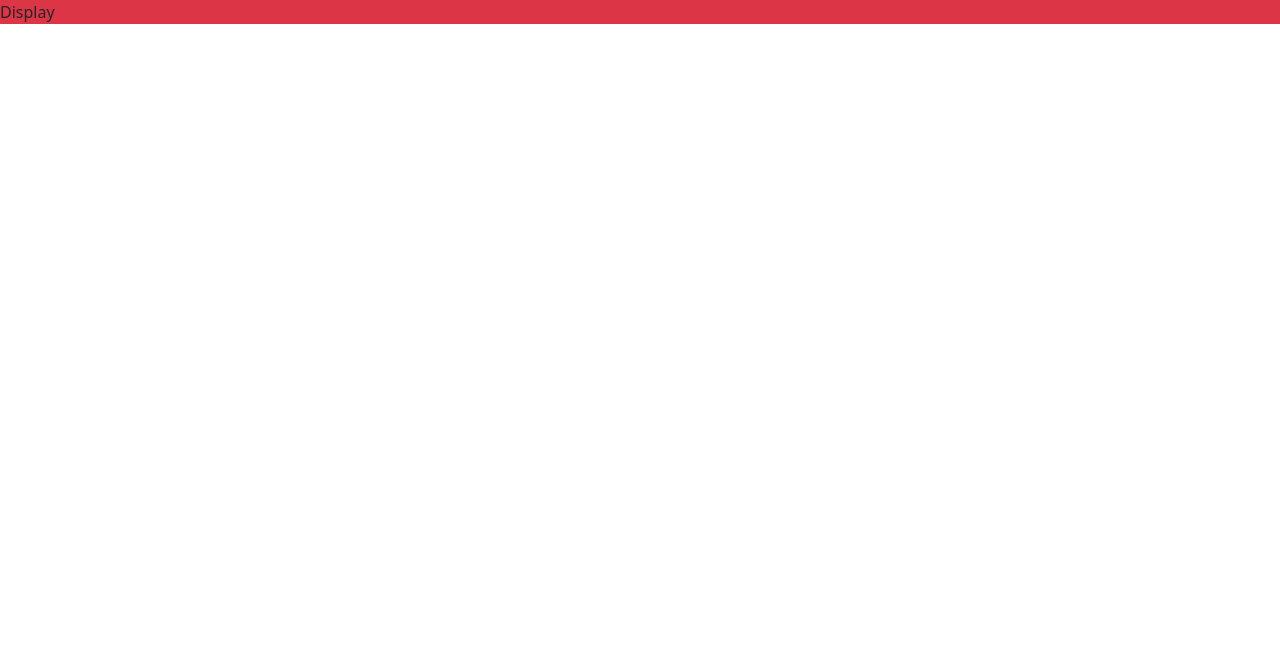
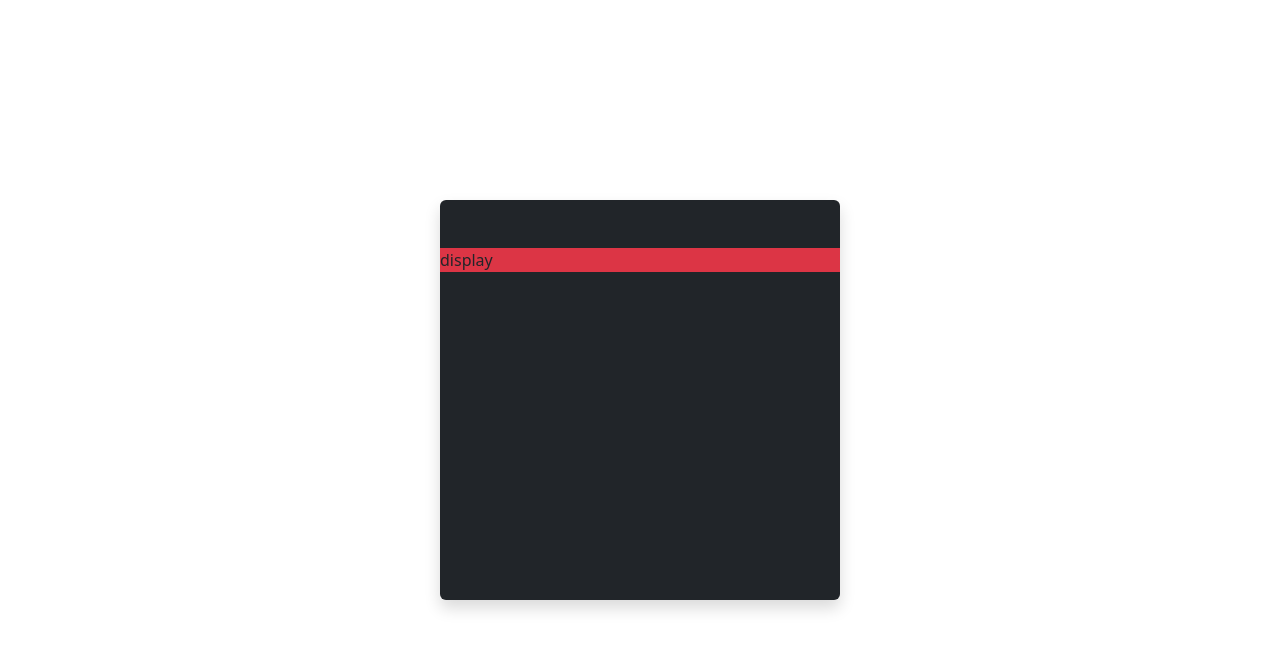
Before and after one commit to imama-ansari14/CodeAlpha_Projects, a plain HTML site: page Calculator/index.html in a window 1280 px wide. Drawn offline with Linux system fonts and the light colour scheme.

Commit message:
Making UI of Calculator

```diff
--- a/Calculator/index.html
+++ b/Calculator/index.html
@@ -12,19 +12,39 @@
 </head>
 
 <body>
-<section class="d-flex justify-content-center align-items-center">
 
-    <div  class="display col-md-12 bg-danger">Display
+ <section class="d-flex justify-content-center align-items-center min-vh-100">
 
-    </div>
+    <div class="calculator bg-dark rounded shadow py-5">
+       <!-- Screen UI -->
+<div class="bg-danger d-flex justify-content-start align-items-start">display</div>
 
-    <div class="btns">
 
     </div>
 
 
 
+
     </section>
+
+
+    <!-- CHATGPT CODE  -->
+<!-- <body class="bg-dark d-flex justify-content-center align-items-center min-vh-100">
+
+    <section class="calculator bg-light rounded shadow p-3">
+        <div class="display bg-danger text-white text-center mb-3 p-2 rounded">Display</div>
+        <div class="btns">
+            <!-- Buttons go here -->
+        <!-- </div>
+    </section>  -->
+
+    <script src="app.js"></script>
+    <script src="bootstrap-5.3.3-dist/js/bootstrap.bundle.min.js"></script>
+</body>
+
+
+
+
     <script src="app.js"></script>
     <!-- BOOTSTRAP LINK -->
     <script src="bootstrap-5.3.3-dist/js/bootstrap.bundle.min.js"></script>
--- a/Calculator/style.css
+++ b/Calculator/style.css
@@ -0,0 +1,5 @@
+.calculator {
+    width: 90vw;
+    max-width: 400px;
+    min-height: 400px;
+}
```
